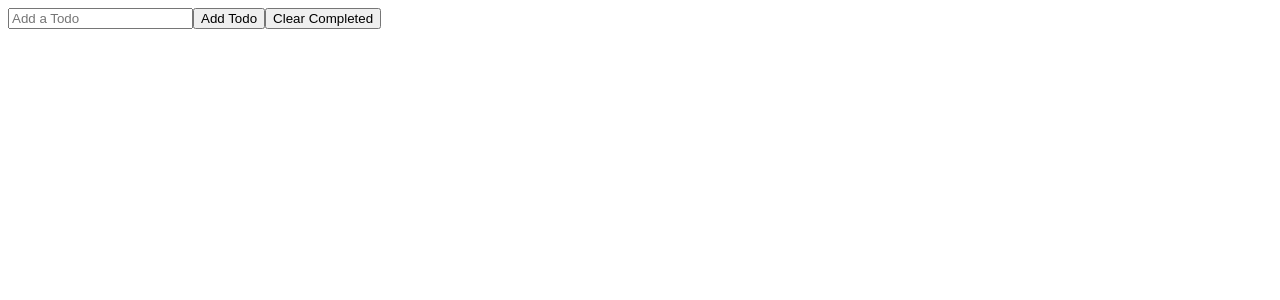
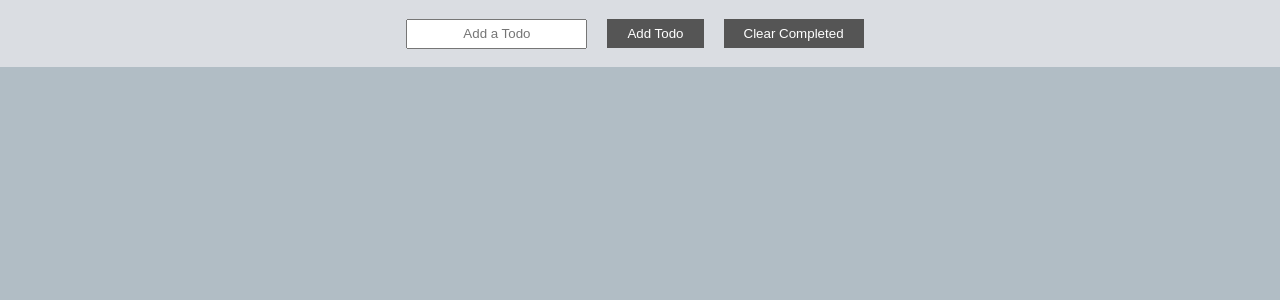
Before and after one commit to bloominstituteoftechnology/web-module-project-class-components, a React (Create React App) app: page / in a window 1280 px wide. Shown: the top 300 px of the page. Built offline with nearby package versions, Linux system fonts and the light colour scheme; the HTML template or start-up script is replaced by a standard one.

Commit message:
components styled

```diff
--- a/src/components/Todo.css
+++ b/src/components/Todo.css
@@ -1,7 +1,55 @@
-.todoItem{
-    background-color: lightblue;
+
+  * {
+    box-sizing: border-box;
+    margin: 0;
+    padding: 0;
+  }
+
+  body {
+    font-family: Arial, Helvetica, sans-serif;
+    line-height: 1.4;
+    background: #B1BDC5;
+  }
+
+  .header {
+      background: #DADDE2;
+      display: flex;
+      justify-content: center;
+      padding: 1rem 1rem;
+      margin-bottom: 10px;
+  }
+
+
+  .input {
+      height: 30px;
+      text-align: center;
+      margin-right: 10px;
+  }
+
+  .btn {
+    display: inline-block;
+    border: none;
+    background: #555;
+    color: #fff;
+    padding: 7px 20px;
+    cursor: pointer;
+    margin: 3px 10px;
+  }
+
+  .btn:hover {
+    background: #666;
+  }
+.item{
+    display: flex;
+    flex-direction: column;
+
 }
 
+.todoItem {
+    padding-left: 40px;
+border-bottom: 1px solid #628281;
+font-size: 20px;
+}
 .completed {
     text-decoration: line-through;
     font-style: italic;
```
